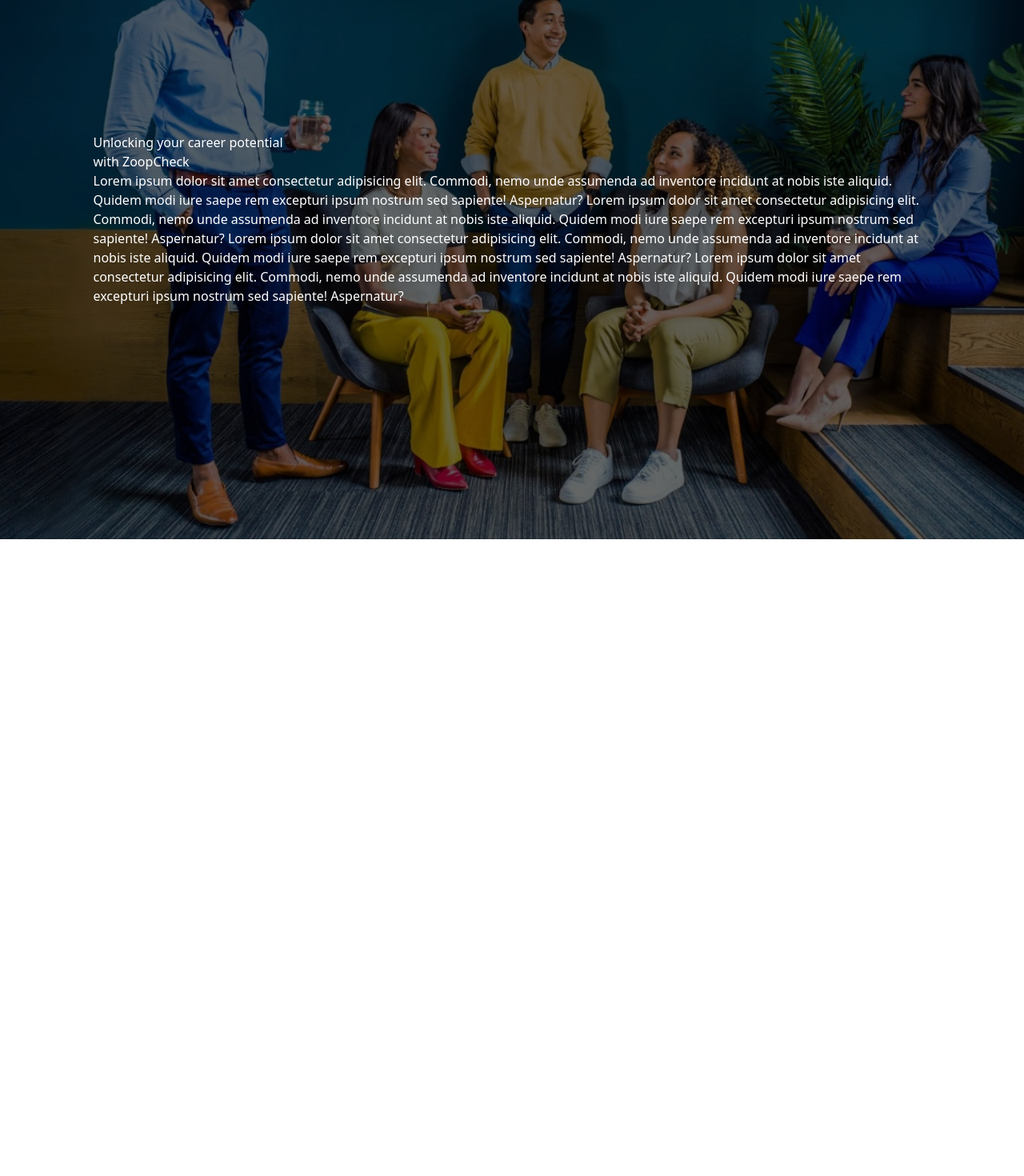
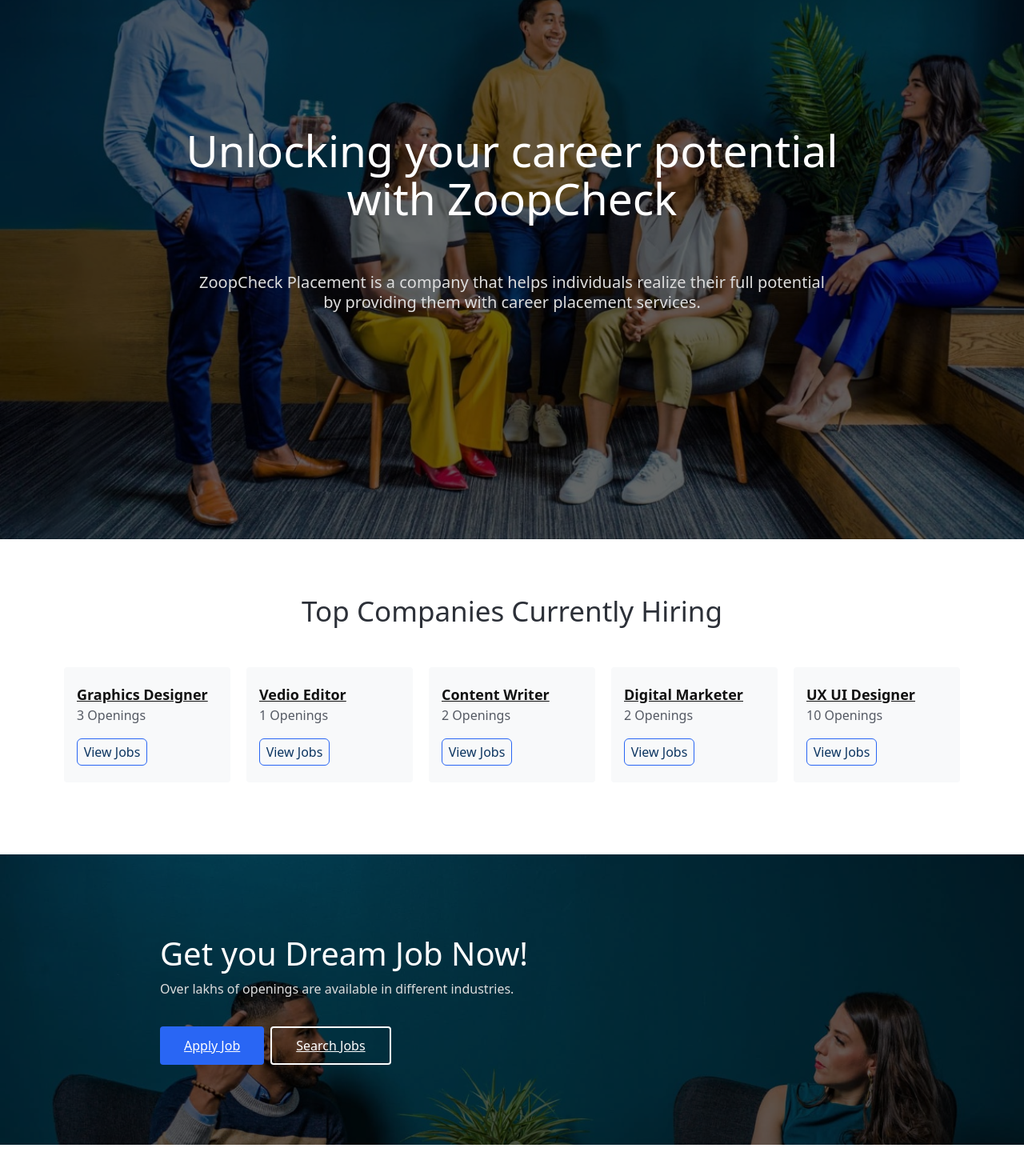
Before and after one commit to SkillFro/zoopcheck.web, a Nuxt app: page / in a window 1280 px wide. Shown: the part 222-1692 px from the top of the page at 80% size. Before the commit the page ends 896 px from the top, so only its background shows below. Built offline with nearby package versions, Linux system fonts and the light colour scheme.

Commit message:
fix pages

```diff
--- a/components/Header.vue
+++ b/components/Header.vue
@@ -4,12 +4,11 @@
   >
     <img src="/public/images/logo.jpg" alt="" width="150px" height="53px" />
     <div class="flex items-center gap-[48px]">
-      <div class="flex items-center" v-for="nav in navs">
-        <p
-          class="hover:text-[#2966f4] text-[#212529] text-[16px] hover:underline hover:underline-offset-8 hover:decoration-[#2966f4] hover:decoration-2 leading-[24px]"
-        >
-          <NuxtLink :to="nav.path">{{ nav.title }} </NuxtLink>
-        </p>
+      <div
+        class="flex items-center hover:text-[#2966f4] text-[#212529] text-[16px] hover:underline hover:underline-offset-[12px] hover:decoration-[#2966f4] hover:decoration-2 leading-[24px]"
+        v-for="nav in navs"
+      >
+        <NuxtLink :to="nav.path">{{ nav.title }} </NuxtLink>
       </div>
       <div class="flex items-center gap-[16px]">
         <button
--- a/nuxt.config.ts
+++ b/nuxt.config.ts
@@ -9,12 +9,16 @@ export default defineNuxtConfig({
       link: [{ rel: "icon", type: "image/x-icon", href: "/favicon.ico" }],
     },
   },
+
   devtools: { enabled: true },
   css: ["~/assets/css/main.css"],
+
   postcss: {
     plugins: {
       tailwindcss: {},
       autoprefixer: {},
     },
   },
+
+  compatibilityDate: "2025-04-07",
 });
--- a/pages/index.vue
+++ b/pages/index.vue
@@ -1,30 +1,120 @@
-<script setup lang="ts">
-import { Header } from "#components";
-</script>
-
 <template>
   <div>
     <div
-      class="bg-[url('/images/hero.jpg')] bg-black/60 mt-24 bg-blend-overlay bg-cover bg-no-repeat w-full h-screen flex flex-col justify-center items-center text-white"
+      class="bg-[url('/images/hero.jpg')] bg-black/60 mt-24 bg-blend-overlay bg-cover bg-no-repeat w-full h-screen flex flex-col justify-center items-center text-white gap-[47px]"
     >
       <div class="max-w-[1047px]">
-        <h1>
-          Unlocking your career potential <br />
+        <h2 class="text-[55px] font-light leading-[60px]">
+          Unlocking your career potential
+        </h2>
+        <h2 class="text-[55px] font-light leading-[60px] text-center">
           with ZoopCheck
-        </h1>
-        Lorem ipsum dolor sit amet consectetur adipisicing elit. Commodi, nemo
-        unde assumenda ad inventore incidunt at nobis iste aliquid. Quidem modi
-        iure saepe rem excepturi ipsum nostrum sed sapiente! Aspernatur? Lorem
-        ipsum dolor sit amet consectetur adipisicing elit. Commodi, nemo unde
-        assumenda ad inventore incidunt at nobis iste aliquid. Quidem modi iure
-        saepe rem excepturi ipsum nostrum sed sapiente! Aspernatur? Lorem ipsum
-        dolor sit amet consectetur adipisicing elit. Commodi, nemo unde
-        assumenda ad inventore incidunt at nobis iste aliquid. Quidem modi iure
-        saepe rem excepturi ipsum nostrum sed sapiente! Aspernatur? Lorem ipsum
-        dolor sit amet consectetur adipisicing elit. Commodi, nemo unde
-        assumenda ad inventore incidunt at nobis iste aliquid. Quidem modi iure
-        saepe rem excepturi ipsum nostrum sed sapiente! Aspernatur?
+        </h2>
+      </div>
+      <div class="max-w-[1047px] mt-[15px]">
+        <p class="text-[20px] leading-[25px] text-[#dddddd] text-center">
+          ZoopCheck Placement is a company that helps individuals realize their
+          full potential <br />
+          by providing them with career placement services.
+        </p>
       </div>
     </div>
+
+    <section>
+      <div class="flex flex-col items-center gap-[50px] py-[70px]">
+        <div class="flex items-center justify-center">
+          <h1 class="text-[#2c3038] text-[35px] leading-[40px] font-medium">
+            Top Companies Currently Hiring
+          </h1>
+        </div>
+        <div class="max-w-[1490px] flex items-center gap-[20px]">
+          <div
+            v-for="job in jobs"
+            class="w-[208px] h-[144px] rounded-[4px] px-[15px] py-[20px] bg-[#f8f9fa] border border-transparent hover:bg-white hover:border-2 hover:border-[#f8f9fa]"
+          >
+            <p
+              class="text-[#111111] text-[18px] leading-[27px] font-semibold underline"
+            >
+              {{ job.title }}
+            </p>
+            <p
+              class="text-[#555a64] text-[16px] leading-[25px] font-normal mb-[16px]"
+            >
+              {{ job.openings }}
+            </p>
+            <button
+              class="border rounded-md bg-transperant text-[#0c3561] border-[#2966f4] hover:bg-[#2966f4] w-[88px] h-[34px] hover:text-white"
+            >
+              View Jobs
+            </button>
+          </div>
+        </div>
+      </div>
+    </section>
+
+    <section class="mt-[20px]">
+      <div
+        class="bg-[url('/images/banner1.jpg')] bg-fixed bg-no-repeat bg-cover h-[363px] bg-blend-overlay bg-black/60 z-7"
+      >
+        <div class="max-w-[75%] h-full flex items-center mx-[200px]">
+          <div class="max-w-[555px]">
+            <h1
+              class="w-full text-[40px] leading-[45px] font-light text-white mb-1px"
+            >
+              Get you Dream Job Now!
+            </h1>
+            <p
+              class="mt-[10px] text-[16px] leading-[24px] font-normal text-[#dddddd] mb-[35px]"
+            >
+              Over lakhs of openings are available in different industries.
+            </p>
+            <div class="flex items-center gap-2">
+              <button
+                class="text-[16px] text-white px-[30px] py-[12px] rounded-[4px] bg-[#2966f4] underline"
+              >
+                Apply Job
+              </button>
+              <button
+                class="text-[16px] text-white px-[30px] py-[10px] rounded-[4px] bg-transparent border-2 border-white underline"
+              >
+                Search Jobs
+              </button>
+            </div>
+          </div>
+        </div>
+      </div>
+    </section>
+
+    <section class="my-[200px]"></section>
   </div>
 </template>
+<script>
+export default {
+  data() {
+    return {
+      jobs: [
+        {
+          title: "Graphics Designer",
+          openings: "3 Openings",
+        },
+        {
+          title: "Vedio Editor",
+          openings: "1 Openings",
+        },
+        {
+          title: "Content Writer",
+          openings: "2 Openings",
+        },
+        {
+          title: "Digital Marketer",
+          openings: "2 Openings",
+        },
+        {
+          title: "UX UI Designer",
+          openings: "10 Openings",
+        },
+      ],
+    };
+  },
+};
+</script>
```
Also changed, not shown: public/images/banner1.jpg (added).
